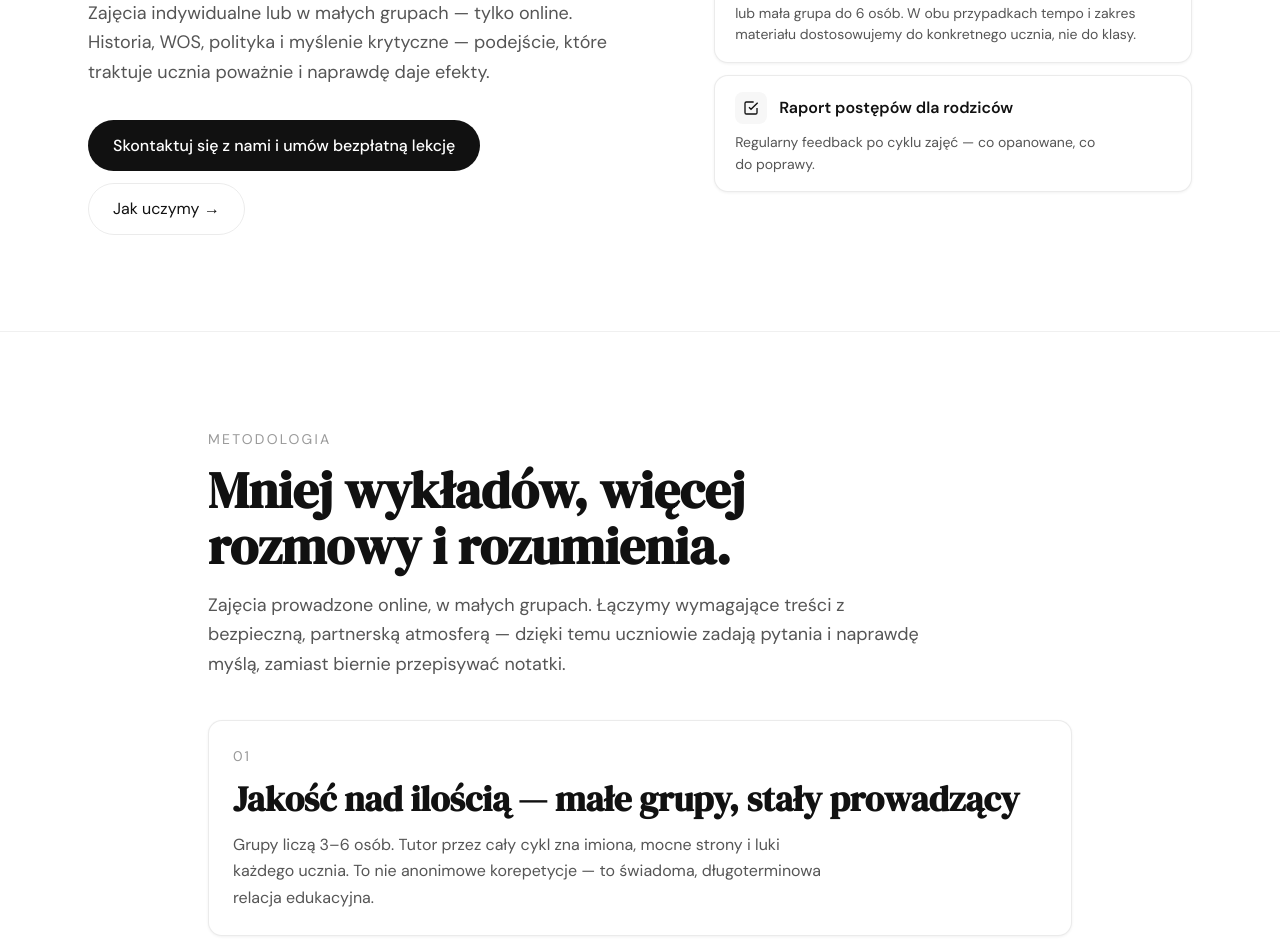
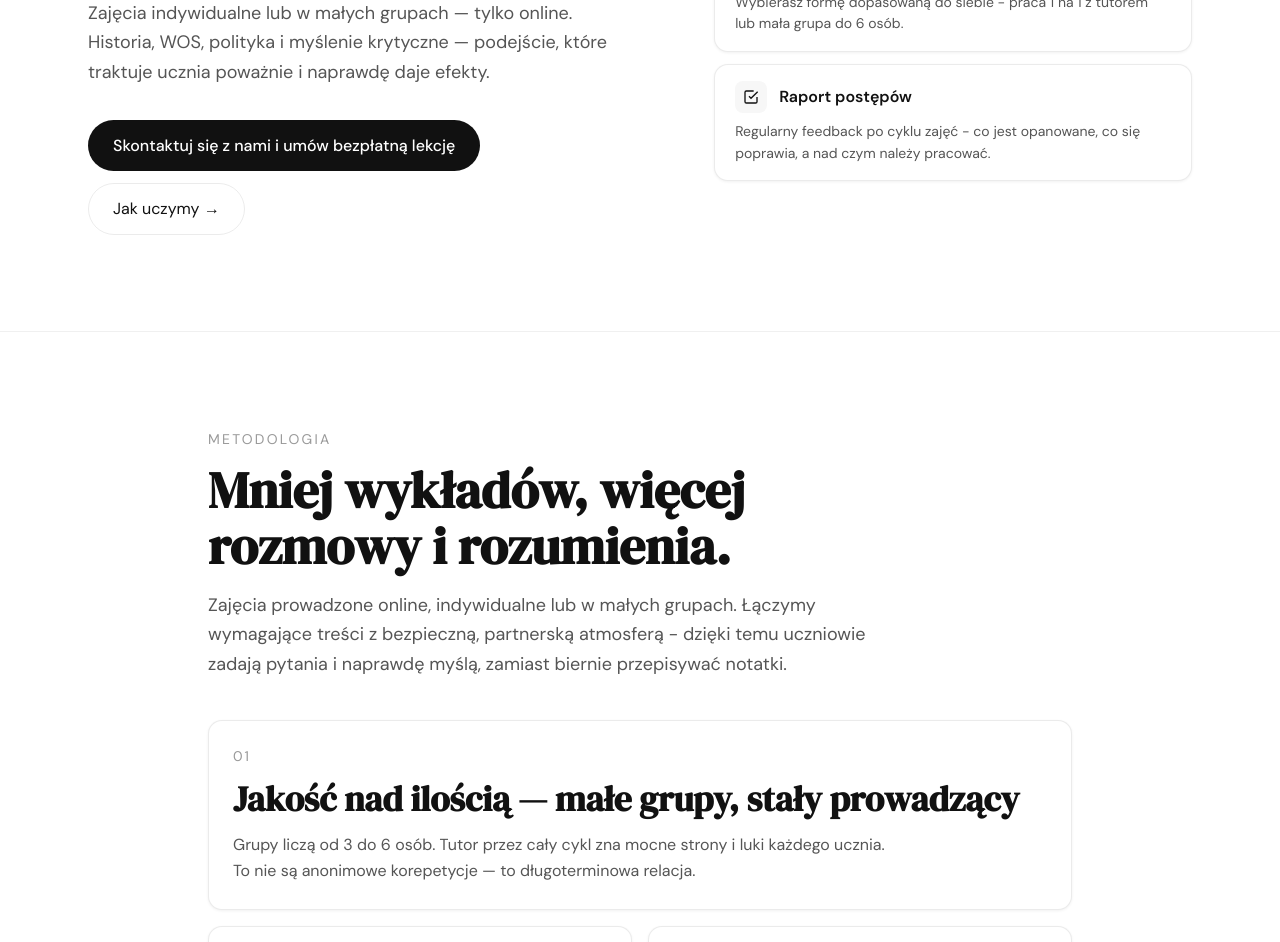
Before and after one commit to michalserwa7/domena, a plain HTML site: page page.html in a window 1280 px wide. Shown: the part 462-1404 px from the top of the page. Drawn offline with Linux system fonts and the light colour scheme.

Commit message:
Update page.html

```diff
--- a/page.html
+++ b/page.html
@@ -573,7 +573,7 @@
                 </div>
                 <span class="mini-card-title">Sprawdzeni i zweryfikowani tutorzy</span>
               </div>
-              <p class="mini-card-body">Nasi tutorzy to absolwenci i doktoranci czołowych uczelni — wykształceni w swojej dziedzinie: historii, naukach politycznych, stosunkach międzynarodowych. Każdy przechodzi weryfikację merytoryczną i metodyczną przed rozpoczęciem pracy z uczniami.</p>
+              <p class="mini-card-body">Nasi tutorzy to absolwenci i studenci czołowych uczelni - wykształceni w swojej dziedzinie: historii, naukach politycznych, stosunkach międzynarodowych. Każdy przechodzi weryfikację merytoryczną przed rozpoczęciem pracy z uczniami.</p>
             </div>
             <div class="mini-card">
               <div class="mini-card-header">
@@ -582,16 +582,16 @@
                 </div>
                 <span class="mini-card-title">Zajęcia indywidualne lub w małych grupach</span>
               </div>
-              <p class="mini-card-body">Wybierasz formę dopasowaną do siebie — praca 1 na 1 z tutorem lub mała grupa do 6 osób. W obu przypadkach tempo i zakres materiału dostosowujemy do konkretnego ucznia, nie do klasy.</p>
+              <p class="mini-card-body">Wybierasz formę dopasowaną do siebie - praca 1 na 1 z tutorem lub mała grupa do 6 osób. </p>
             </div>
             <div class="mini-card">
               <div class="mini-card-header">
                 <div class="mini-card-icon">
                   <svg width="16" height="16" viewBox="0 0 24 24" fill="none" stroke="currentColor" stroke-width="2"><path d="M9 11l3 3L22 4"/><path d="M21 12v7a2 2 0 0 1-2 2H5a2 2 0 0 1-2-2V5a2 2 0 0 1 2-2h11"/></svg>
                 </div>
-                <span class="mini-card-title">Raport postępów dla rodziców</span>
+                <span class="mini-card-title">Raport postępów </span>
               </div>
-              <p class="mini-card-body">Regularny feedback po cyklu zajęć — co opanowane, co do poprawy.</p>
+              <p class="mini-card-body">Regularny feedback po cyklu zajęć - co jest opanowane, co się poprawia, a nad czym należy pracować.</p>
             </div>
           </div>
         </div>
@@ -603,15 +603,15 @@
         <p class="section-label">Metodologia</p>
         <h2 class="section-title">Mniej wykładów, więcej rozmowy i rozumienia.</h2>
         <p class="section-intro">
-          Zajęcia prowadzone online, w małych grupach. Łączymy wymagające treści z bezpieczną,
-          partnerską atmosferą — dzięki temu uczniowie zadają pytania i naprawdę myślą,
+          Zajęcia prowadzone online, indywidualne lub w małych grupach. Łączymy wymagające treści z bezpieczną,
+          partnerską atmosferą - dzięki temu uczniowie zadają pytania i naprawdę myślą,
           zamiast biernie przepisywać notatki.
         </p>
         <div class="method-grid">
           <div class="method-card method-card--wide">
             <p class="method-card-num">01</p>
             <h3 class="method-card-title">Jakość nad ilością — małe grupy, stały prowadzący</h3>
-            <p class="method-card-body">Grupy liczą 3–6 osób. Tutor przez cały cykl zna imiona, mocne strony i luki każdego ucznia. To nie anonimowe korepetycje — to świadoma, długoterminowa relacja edukacyjna.</p>
+            <p class="method-card-body">Grupy liczą od 3 do 6 osób. Tutor przez cały cykl zna mocne strony i luki każdego ucznia. To nie są anonimowe korepetycje — to długoterminowa relacja.</p>
           </div>
           <div class="method-card">
             <p class="method-card-num">02</p>
```
